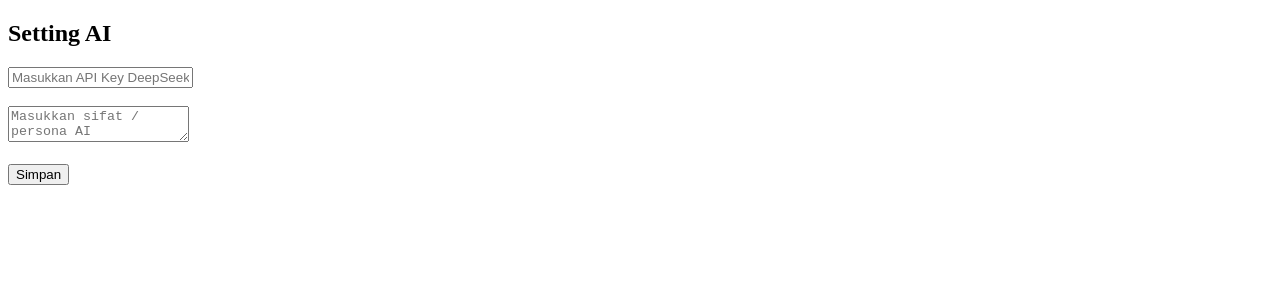
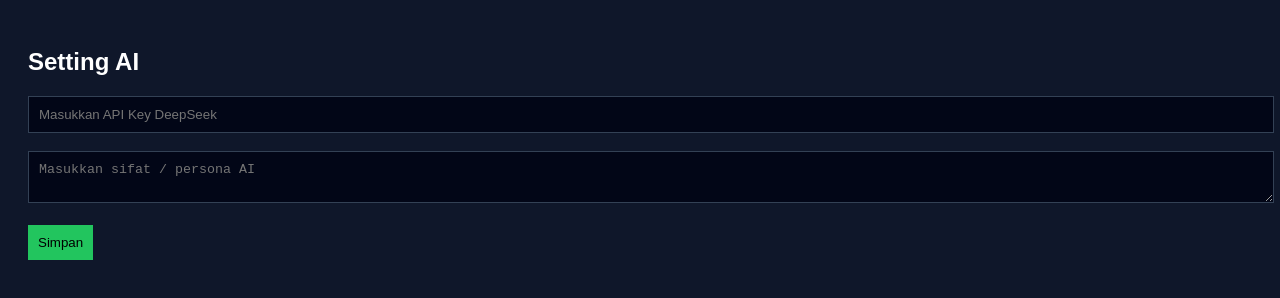
Before and after one commit to DafaaaYxz/botluanjingkontolll, a website: page public/setting.html in a window 1280 px wide. Drawn offline with Linux system fonts and the light colour scheme.

Commit message:
Update setting.html

```diff
--- a/public/setting.html
+++ b/public/setting.html
@@ -2,7 +2,36 @@
 <html>
 <head>
   <title>Setting AI</title>
-  <link rel="stylesheet" href="style.css">
+<style>
+  body {
+  background: #0f172a;
+  color: white;
+  font-family: sans-serif;
+  padding: 20px;
+}
+
+#chat {
+  border: 1px solid #334155;
+  height: 300px;
+  overflow-y: auto;
+  padding: 10px;
+  margin-bottom: 10px;
+}
+
+input, textarea {
+  width: 100%;
+  padding: 10px;
+  background: #020617;
+  color: white;
+  border: 1px solid #334155;
+}
+button {
+  padding: 10px;
+  background: #22c55e;
+  border: none;
+  cursor: pointer;
+}
+</style>
 </head>
 <body>
 
```
